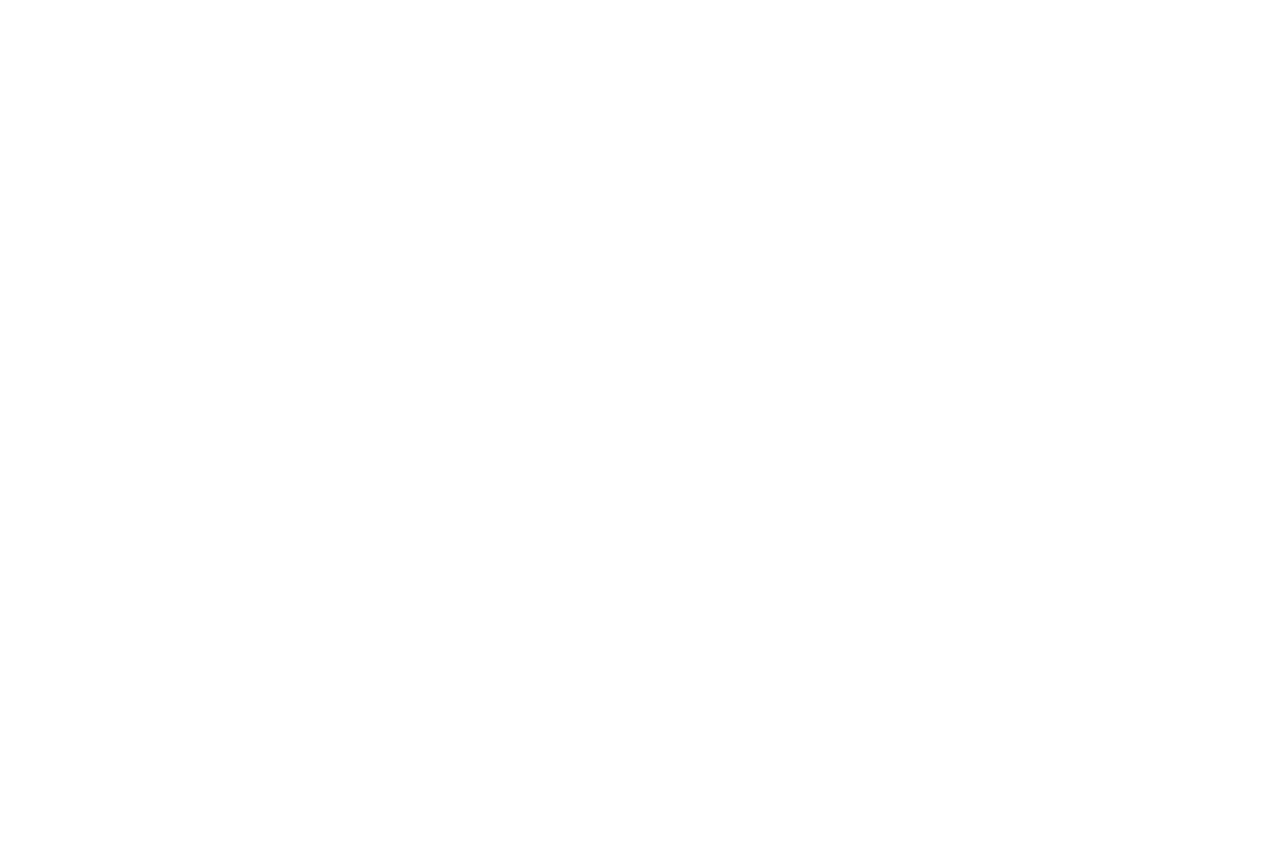
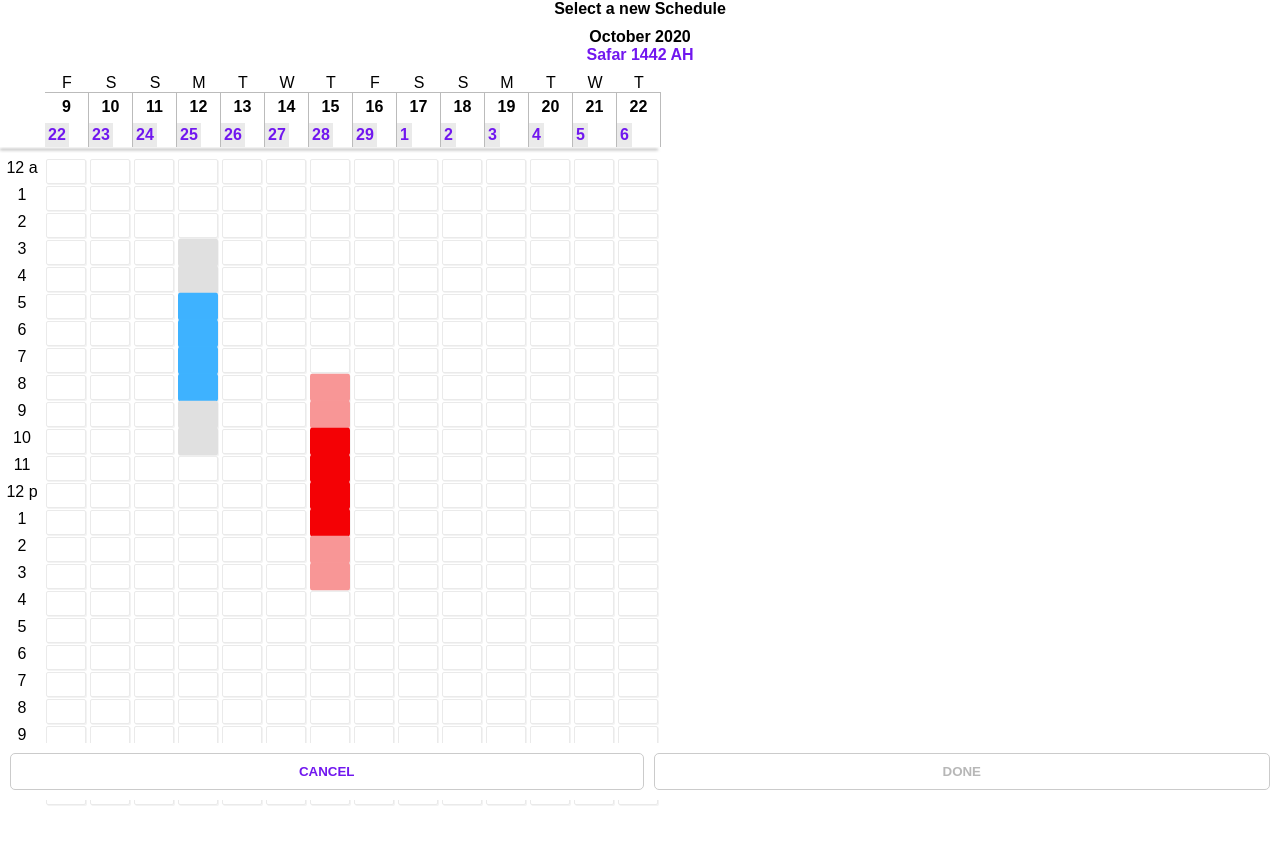
Before and after one commit to KrishnaPravin/digival, an Angular app: page / in a window 1280 px wide. Shown: the top 844 px of the page. Before the commit the page ends 800 px from the top, so only its background shows below. Built offline with nearby package versions, Linux system fonts and the light colour scheme.

Commit message:
ui improvements

```diff
--- a/src/app/app.component.css
+++ b/src/app/app.component.css
@@ -1,31 +1,99 @@
-.container {
+.app {
+  --purple: #7117ef;
   text-align: center;
 }
 
-.purple {
-  color: #7117ef;
+.head-container {
+  height: 74px;
+  text-align: center;
 }
 
-.days-row td {
-  margin-bottom: 5px;
+.head-wrapper {
+  background-color: #fff;
+  position: fixed;
+  width: 100%;
+  z-index: 2;
 }
 
-.days + .days {
-  border-left: 1px solid #bdbcbc;
+.head {
+  font-weight: bold;
+  margin-bottom: 10px;
+}
+
+.purple {
+  color: var(--purple);
+}
+
+.calender {
+  overflow: auto;
+  width: 100%;
+}
+
+.day-head-container {
+  display: flex;
+  margin-bottom: 10px;
+}
+
+.slot-date-empty {
+  min-width: 45px;
+}
+
+.slot-date {
+  min-width: 44px;
+}
+
+.slot-date div:nth-child(2) {
+  font-weight: bold;
+  border-top: 1px solid #bbbbbb;
+  border-right: 1px solid #bbbbbb;
+  padding: 5px;
+}
+
+.slot-date div:nth-child(3) {
+  font-weight: bold;
+  border-right: 1px solid #bbbbbb;
+  color: var(--purple);
+  text-align: left;
+}
+
+.arabic-date {
+  background-color: #eaeaea;
+  display: inline-block;
+  margin-top: 2px;
+  padding: 3px;
+}
+
+.shadow {
+  box-shadow: 0 3px 3px 0px #7b7b7b;
+  width: 658px;
+  height: 1px;
+  margin-top: -11px;
+  margin-bottom: 10px;
+}
+
+.hours-container {
+  display: flex;
 }
 
 .slot-time {
   font-size: 0.7rem;
   vertical-align: text-bottom;
-  width: calc(100vw / 8);
+  width: var(--slot-length);
+}
+
+.slot-hours {
+  height: 25px;
+  margin: 2px;
+  min-width: 40px;
 }
 
 .slot {
-  border: 1px solid #eeeeee;
+  border: 1px solid #eaeaea;
   border-radius: 2px;
-  box-shadow: 0px 1px 0px 0px #f3f3f3;
-  height: 20px;
-  width: calc(100vw / 8);
+  box-shadow: 1px 1px 0px 0px #f3f3f3;
+  height: 25px;
+  margin: 2px;
+  min-width: 40px;
 }
 
 .schedule {
--- a/src/app/app.component.html
+++ b/src/app/app.component.html
@@ -1,56 +1,50 @@
-<div class="container">
-  <div style="margin-bottom: 10px">Select a new Schedule</div>
-  <div>November 2019</div>
-  <div class="purple" style="margin-bottom: 10px">
-    Lorium Ipsum Sha'ban 1441, Rabl'ul awwal 1441
+<div class="app">
+  <div class="head-container">
+    <div class="head-wrapper">
+      <div class="head">Select a new Schedule</div>
+      <div style="font-weight: bold">{{ startDate | date: "MMMM y" }}</div>
+      <div class="purple head">
+        {{ currentMonthInArabic }}
+      </div>
+    </div>
   </div>
-  <div>
-    <table>
-      <tr>
-        <td></td>
-        <td>S</td>
-        <td>M</td>
-        <td>T</td>
-        <td>W</td>
-        <td>T</td>
-        <td>F</td>
-        <td>S</td>
-      </tr>
-      <tr class="days-row">
-        <td></td>
-        <td *ngFor="let date of daysList" class="days">
-          <span>{{ date | date: "d" }}</span>
-          <br />
-          <span>{{ date | date: "d" }}</span>
-        </td>
-      </tr>
-      <tr *ngFor="let slotRow of slotRows; let i = index">
-        <td class="slot-time">
+
+  <div class="calender">
+    <div class="day-head-container">
+      <div class="slot-date-empty"></div>
+      <div class="slot-date" *ngFor="let date of daysList">
+        <div>{{ date[0] | date: "EEEEE" }}</div>
+        <div>
+          {{ date[0] | date: "d" }}
+        </div>
+        <div>
+          <span class="arabic-date">{{ date[1] }}</span>
+        </div>
+      </div>
+    </div>
+    <div class="shadow"></div>
+    <div class="hours-container">
+      <div>
+        <div
+          class="slot-hours"
+          *ngFor="let slotColumn of slotColumns[0]; let i = index"
+        >
           <span *ngIf="i === 0">12 a</span>
           <span *ngIf="i > 0 && i < 12">{{ i }}</span>
           <span *ngIf="i > 12">{{ i - 12 }}</span>
           <span *ngIf="i === 12">12 p</span>
-        </td>
-        <ng-container *ngFor="let slotNode of slotRow">
-          <td
+        </div>
+      </div>
+      <div *ngFor="let slotColumn of slotColumns">
+        <div *ngFor="let slotNode of slotColumn; let i = index">
+          <div
             class="slot {{ slotNode?.slotId ? 'schedule' : '' }}"
             [style.background-color]="slotNode.color"
             (click)="onClickSlotNode(slotNode)"
-          >
-            <span
-              class="adjust-slot"
-              *ngIf="slotNode.showAdjustBar"
-              (mousedown)="onMouseOver()"
-            >
-              <div cdkDrag cdkDragLockAxis="y">
-                <hr />
-                <hr />
-              </div>
-            </span>
-          </td>
-        </ng-container>
-      </tr>
-    </table>
+          ></div>
+        </div>
+      </div>
+    </div>
   </div>
   <div class="buttons">
     <button class="purple">CANCEL</button>
--- a/src/app/app.component.ts
+++ b/src/app/app.component.ts
@@ -4,7 +4,14 @@
   MatDialogRef,
   MAT_DIALOG_DATA,
 } from '@angular/material/dialog';
-import { DialogData, Slot, SlotNode, SlotRows, SlotsMap } from './app.model';
+import {
+  DialogData,
+  Slot,
+  SlotColumns,
+  SlotNode,
+  SlotRows,
+  SlotsMap,
+} from './app.model';
 import { DialogComponent } from './dialog/dialog.component';
 
 @Component({
@@ -13,66 +20,68 @@
   styleUrls: ['./app.component.css'],
 })
 export class AppComponent implements OnInit {
+  currentMonthInArabic: string;
   startDate: Date;
-  daysList: Date[];
+  daysList: [Date, string][];
   slotRows: SlotRows[];
+  slotColumns: SlotColumns[];
   slots: SlotsMap = {
     a: {
-      start: new Date('2020-10-09T05:00:00'),
-      end: new Date('2020-10-09T08:00:00'),
+      start: new Date('2020-10-12T05:00:00'),
+      end: new Date('2020-10-12T08:00:00'),
       scheduled: false,
-      cost: false,
+      cost: true,
     },
     b: {
-      start: new Date('2020-10-11T10:00:00'),
-      end: new Date('2020-10-11T13:00:00'),
+      start: new Date('2020-10-15T10:00:00'),
+      end: new Date('2020-10-15T13:00:00'),
       scheduled: true,
-      cost: false,
+      cost: true,
     },
   };
-  // slotMap: { [key: string]: SlotNode } = {};
 
   constructor(public dialog: MatDialog) {}
 
   ngOnInit() {
     this.startDate = new Date();
-    this.daysList = new Array(7)
-      .fill(0)
-      .map((_, i) => this.addDays(this.startDate, i));
+    this.currentMonthInArabic = new Intl.DateTimeFormat('en-TN-u-ca-islamic', {
+      month: 'long',
+      year: 'numeric',
+    }).format(this.startDate);
+    const arabicFormatter = new Intl.DateTimeFormat('en-TN-u-ca-islamic', {
+      day: 'numeric',
+    });
+    this.daysList = new Array(14).fill(0).map((_, i) => {
+      const d = this.addDays(this.startDate, i);
+      return [d, arabicFormatter.format(this.addDays(this.startDate, i))];
+    });
 
-    this.slotRows = new Array(24).fill(0).map((_, hour) =>
-      new Array(7).fill(0).map((_, datePosition) => {
+    this.slotColumns = new Array(14).fill(0).map((_, datePosition) =>
+      new Array(24).fill(0).map((_, hour) => {
         return {
           date: this.addDays(this.startDate, datePosition),
           datePosition,
           hour,
           color: 'white',
-          showAdjustBar: false,
           slotId: null,
         };
       })
     );
+
     Object.entries(this.slots).forEach(([slotId, slot]) => {
       const datePosition = slot.start.getDate() - this.startDate.getDate();
       let startHour = slot.start.getHours();
       const endHour = slot.end.getHours();
       const restColor = slot.scheduled ? '#f89696' : '#e0e0e0';
       const bookingColor = slot.scheduled ? '#f40105' : '#3eb2ff';
-      this.slotRows[startHour - 2][datePosition].color = restColor;
-      this.slotRows[startHour - 2][datePosition].slotId = slotId;
-      this.slotRows[startHour - 1][datePosition].color = restColor;
-      this.slotRows[startHour - 1][datePosition].slotId = slotId;
-      this.slotRows[endHour + 1][datePosition].color = restColor;
-      this.slotRows[endHour + 1][datePosition].slotId = slotId;
-      this.slotRows[endHour + 2][datePosition].color = restColor;
-      this.slotRows[endHour + 2][datePosition].slotId = slotId;
-      if (!slot.scheduled) {
-        this.slotRows[startHour][datePosition].showAdjustBar = true;
-        this.slotRows[endHour][datePosition].showAdjustBar = true;
-      }
+      const rest = [startHour - 2, startHour - 1, endHour + 1, endHour + 2];
+      rest.forEach((i) => {
+        this.slotColumns[datePosition][i].color = restColor;
+        this.slotColumns[datePosition][i].slotId = slotId;
+      });
       while (startHour <= endHour) {
-        this.slotRows[startHour][datePosition].color = bookingColor;
-        this.slotRows[startHour][datePosition].slotId = slotId;
+        this.slotColumns[datePosition][startHour].color = bookingColor;
+        this.slotColumns[datePosition][startHour].slotId = slotId;
         startHour++;
       }
     });
@@ -86,7 +95,7 @@
     if (node.slotId) {
       this.dialog.closeAll();
       this.dialog.open(DialogComponent, {
-        width: '280px',
+        width: '320px',
         data: {
           slots: this.slots,
           slotNode: node,
--- a/src/app/app.model.ts
+++ b/src/app/app.model.ts
@@ -13,10 +13,10 @@
   hour: number;
   slotId: string;
   color: string;
-  showAdjustBar: boolean;
 };
 
 export type SlotRows = SlotNode[];
+export type SlotColumns = SlotNode[];
 
 export type DialogData = {
   slots: SlotsMap;
--- a/src/app/dialog/dialog.component.css
+++ b/src/app/dialog/dialog.component.css
@@ -10,28 +10,22 @@
 
 .description {
   font-size: 0.9rem;
-  margin: 15px 0;
+  margin: 20px 0 5px;
 }
 
 .time-picker-container > div {
+  align-items: center;
   display: flex;
   justify-content: space-between;
+  margin-bottom: -15px;
 }
 
-.time-picker-container > div,
-.checkbox-container > div {
-  margin-bottom: 15px;
+.checkbox-container {
+  padding-top: 22px;
 }
 
-.time-picker-container,
-.checkbox-container {
-  padding-top: 5px;
-}
-
-select {
-  border: none;
-  cursor: pointer;
-  outline: none;
+.checkbox-container > div {
+  padding-bottom: 10px;
 }
 
 .bottom-buttons {
@@ -46,6 +40,7 @@
   color: #7117ef;
   font-weight: bold;
   cursor: pointer;
+  outline: none;
 }
 
 button:disabled,
@@ -55,9 +50,5 @@
 }
 
 .bottom-buttons button + button {
-  margin-left: 10px;
+  margin-left: 20px;
 }
-
-input {
-  border: 1px solid grey;
-}
--- a/src/app/dialog/dialog.component.ts
+++ b/src/app/dialog/dialog.component.ts
@@ -10,6 +10,8 @@
 export class DialogComponent implements OnInit {
   startTime: number | string;
   endTime: number | string;
+  hours = new Array(24).fill(0).map((_, i) => i);
+  cost: boolean;
 
   constructor(
     public dialogRef: MatDialogRef<DialogComponent>,
@@ -20,9 +22,10 @@
     const slot = this.data.slots[this.data.slotNode.slotId];
     this.startTime = slot ? slot.start.getHours() : this.data.slotNode.hour;
     this.endTime = slot ? slot.end.getHours() : this.data.slotNode.hour + 3;
+    this.cost = slot.cost;
   }
 
-  onNoClick(): void {
+  close(): void {
     this.dialogRef.close();
   }
 
@@ -31,12 +34,13 @@
       Number(this.startTime),
       Number(this.endTime),
       this.data.slotNode.datePosition,
-      false
+      this.cost
     );
     this.dialogRef.close();
   }
+
   delete() {
+    this.dialogRef.close();
     this.data.delete(this.data.slotNode);
-    this.dialogRef.close();
   }
 }
```
Also changed, not shown: src/app/app.module.ts (+12 -6 lines), src/app/dialog/dialog.component.html (+41 -99 lines).
